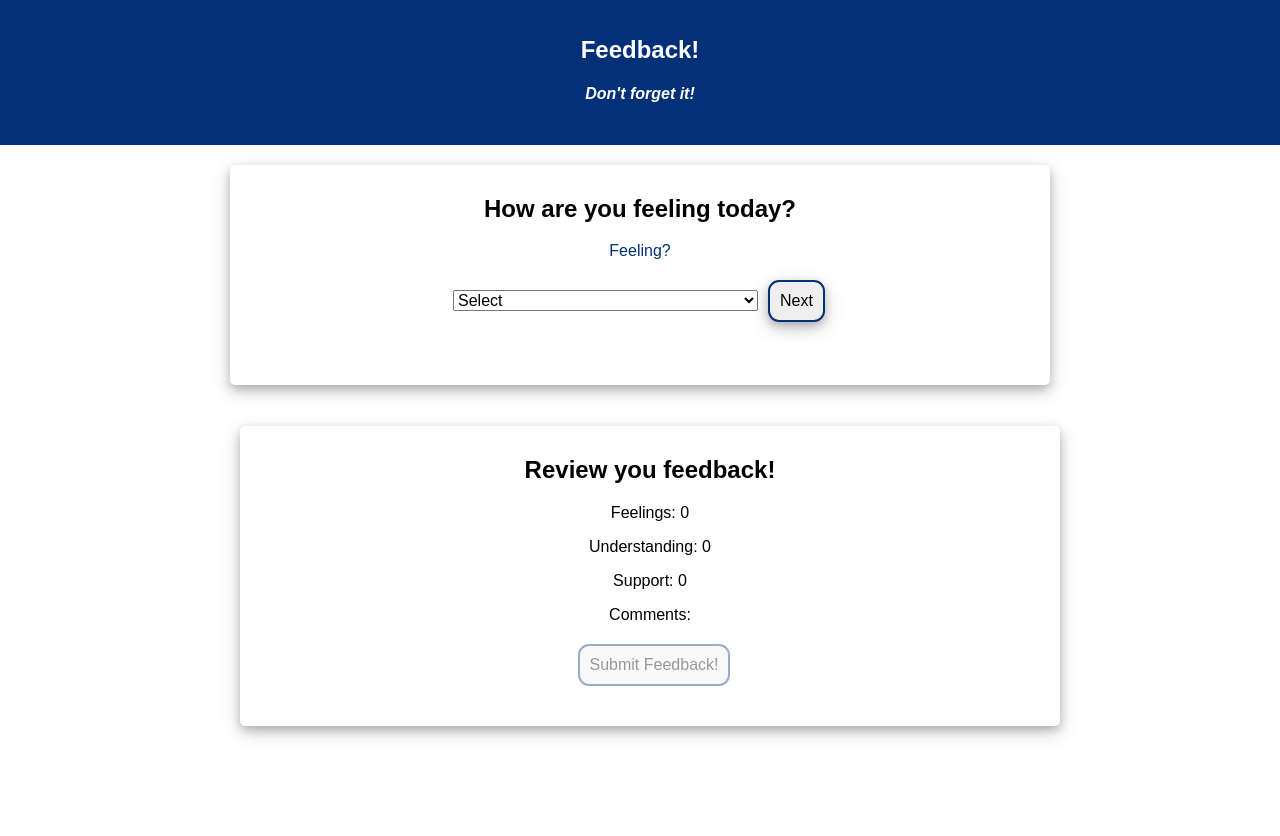
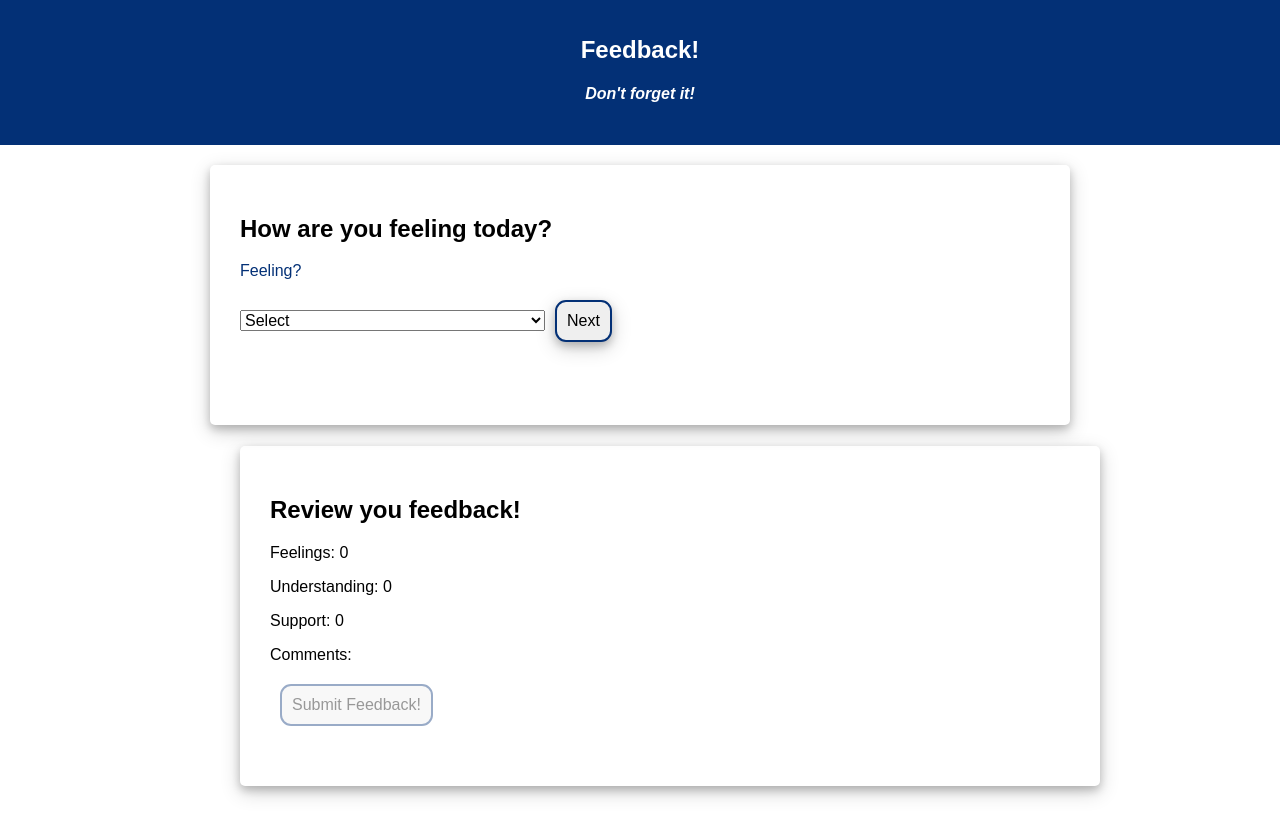
Before and after one commit to johngellert/redux-feedback-loop, a React (Create React App) app: page /#/ in a window 1280 px wide. Shown: the top 836 px of the page. Built offline with nearby package versions, Linux system fonts and the light colour scheme.

Commit message:
fixed routes, moeved into App.js instead of FeedbackForm component

```diff
--- a/src/components/App/App.css
+++ b/src/components/App/App.css
@@ -10,7 +10,7 @@
   box-shadow: 0 4px 8px 0 rgba(0, 0, 0, 0.2), 0 6px 20px 0 rgba(0, 0, 0, 0.19);
   border-radius: 5px;
   margin: 20px auto;
-  padding: 10px;
+  padding: 30px;
 }
 
 .review {
@@ -20,7 +20,7 @@
   width: 800px;
   margin: 100px auto;
   display: inline-block;
-  padding: 10px;
+  padding: 30px;
 }
 
 .review-items {
--- a/src/components/App/App.js
+++ b/src/components/App/App.js
@@ -6,8 +6,13 @@ import { HashRouter as Router, Route } from 'react-router-dom';
 import '../App/App.css';
 
 import Header from '../Header/Header';
-import FeedbackForm from '../FeedbackForm/FeedbackForm';
+import Feelings from '../Feelings/Feelings';
+import Understanding from '../Understanding/Understanding';
+import Support from '../Support/Support'
+import Comments from '../Comments/Comments';
 import Success from '../Success/Success';
+
+import Review from '../Review/Review';
 
 
 class App extends Component {
@@ -18,19 +23,23 @@ class App extends Component {
       <Router>
         <div className="App">
           <Header />
-          {this.props.reduxState.submitReducer ?
+          {/* {this.props.reduxState.submitReducer ?
             <Success /> :
-            <FeedbackForm />}
+            <FeedbackForm />} */}
         </div>
-        {/* <pre>
-          {JSON.stringify(this.props.reduxState.feelingsReducer, 2, null)}
-          {JSON.stringify(this.props.reduxState.supportReducer, 2, null)}
-          {JSON.stringify(this.props.reduxState.understandingReducer, 2, null)}
-          {JSON.stringify(this.props.reduxState.commentsReducer, 2, null)}
-          {JSON.stringify(this.props.reduxState.clickCountReducer, 2, null)}
-        </pre> */}
+        <div className="question-container">
+          <Route path="/" exact component={Feelings}></Route>
+          <Route path="/understanding" exact component={Understanding}></Route>
+          <Route path="/support" exact component={Support}></Route>
+          <Route path="/comments" exact component={Comments}></Route>
+          <Route path="/success" exact component={Success}></Route>
+          {this.props.reduxState.submitReducer === false ?
+            <Route exact component={Review}></Route> :
+            <></ >
+          }
+
+        </div>
       </Router>
-
     );
   }
 }
--- a/src/components/FeedbackForm/FeedbackForm.js
+++ /dev/null
@@ -1,29 +0,0 @@
-import React, { Component } from 'react';
-import { HashRouter as Router, Route } from 'react-router-dom';
-
-// import all components to see on the feedback form
-import Feelings from '../Feelings/Feelings';
-import Understanding from '../Understanding/Understanding';
-import Support from '../Support/Support'
-import Comments from '../Comments/Comments';
-import Review from '../Review/Review';
-
-class FeedbackForm extends Component {
-
-    render() {
-        return (
-            <Router>
-                <div className="question-container">
-                    {/* display the corresponding route on the feedback form */}
-                        <Route path="/" exact component={Feelings}></Route>
-                        <Route path="/understanding" exact component={Understanding}></Route>
-                        <Route path="/support" exact component={Support}></Route>
-                        <Route path="/comments" exact component={Comments}></Route>
-                        <Review />
-                </div>
-            </Router>
-        );
-    }
-}
-
-export default FeedbackForm;
--- a/src/components/Review/Review.js
+++ b/src/components/Review/Review.js
@@ -7,9 +7,7 @@ class Review extends Component {
 
     // handle the submit click
     handleClickSubmit = () => {
-        // update the submitReducer from false to true
-        // changes the render in FeedbackForm to render the Success page instead of the FeedbackForm
-        // In not a fan of this here, but I was struggling with routing.
+        this.props.history.push('/success');
         this.props.dispatch({ type: 'SUBMIT', payload: true })
 
         // sends a POST request to the server to hold the feedback instance in the database
--- a/src/components/Success/Success.js
+++ b/src/components/Success/Success.js
@@ -1,24 +1,23 @@
 import React, { Component } from 'react';
-import { HashRouter as Router, Link } from 'react-router-dom';
-
-import Feelings from '../Feelings/Feelings';
+import { connect } from 'react-redux';
 
 class Support extends Component {
 
     // go back to the feelings page and start over
     handleLeaveNewFeedback = () => {
-        this.props.history.push('/');;
+        this.props.history.push('/');
+
+        this.props.dispatch( {type: 'SUBMIT_FALSE', payload: false });
     }
 
     render() {
-
         return (
 
                 <div>
                     <h2>Submission successful!</h2>
                     <div className="thank-you">
                         Thank you for your feedback!
-                    <button className="start-over-button" onclick={this.handleLeaveNewFeedback}>Leave New Feedback</button>
+                    <button className="start-over-button" onClick={this.handleLeaveNewFeedback}>Leave New Feedback</button>
                     </div>
                 </div>
 
@@ -26,4 +25,4 @@ class Support extends Component {
     }
 }
 
-export default Support;
+export default connect()(Support);
--- a/src/index.js
+++ b/src/index.js
@@ -71,6 +71,8 @@ const submitReducer = (state = false, action) => {
     switch (action.type) {
         case 'SUBMIT':
             return action.payload;
+        case 'SUBMIT_FALSE':
+            return action.payload;
         default: return state
     }
 }
```
